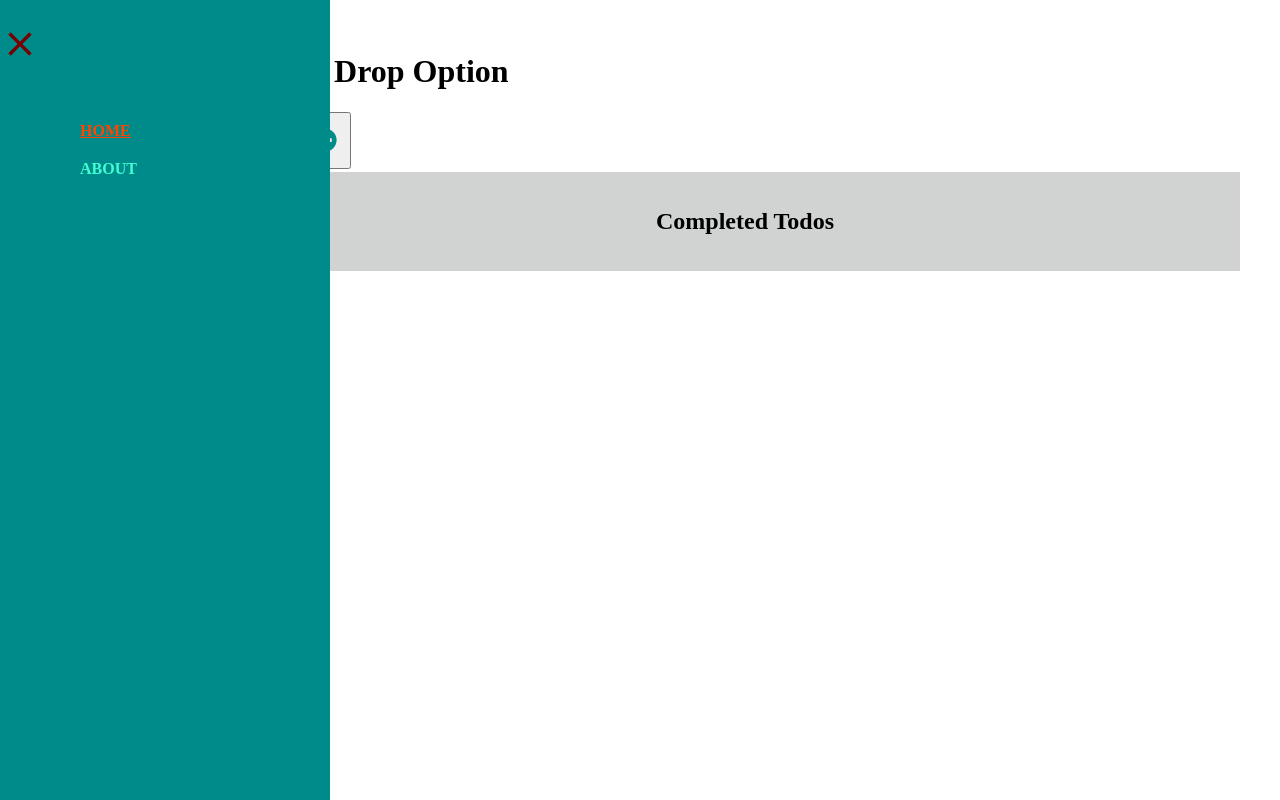
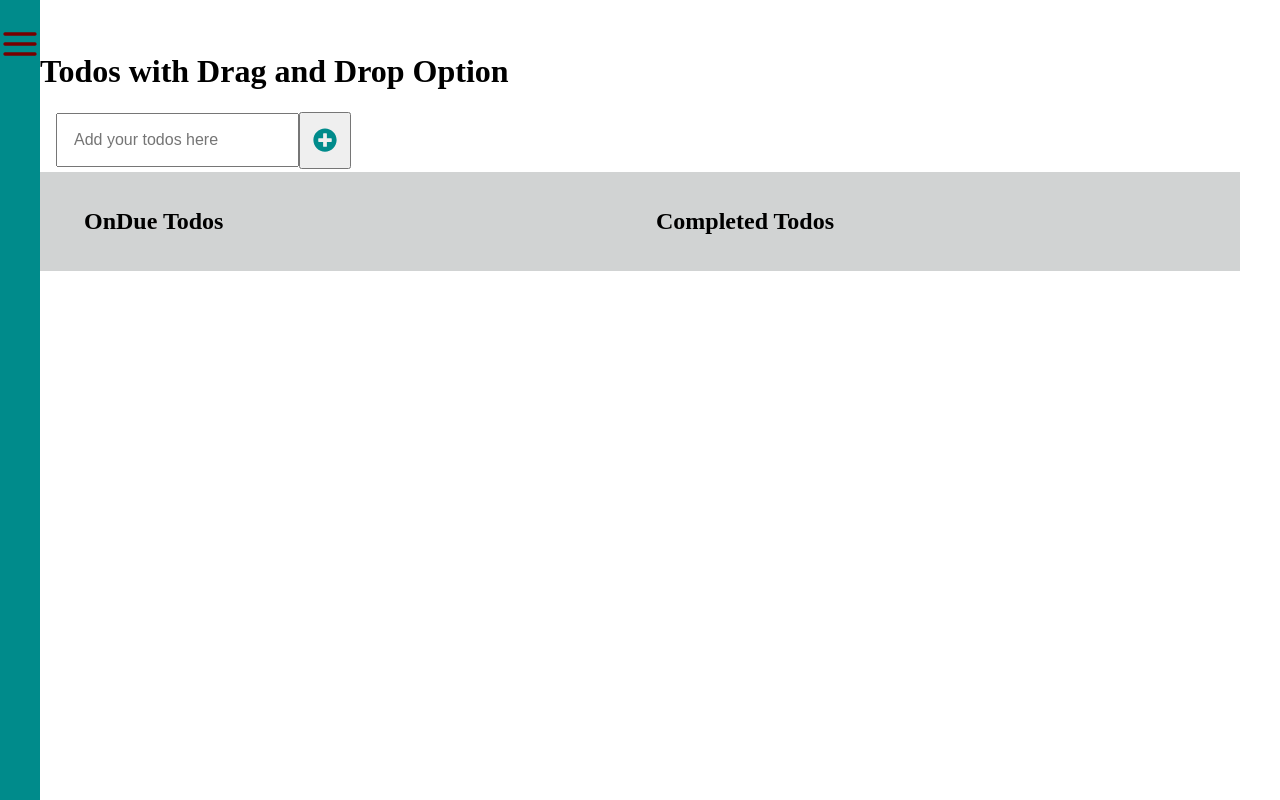
Before and after one commit to mengiefen/react-todo-app, a React (Create React App) app: page / in a window 1280 px wide. Built offline with nearby package versions, Linux system fonts and the light colour scheme; the HTML template or start-up script is replaced by a standard one.

Commit message:
modify Navabar initial open state

```diff
--- a/src/Pages/Navbar.jsx
+++ b/src/Pages/Navbar.jsx
@@ -16,7 +16,7 @@ function Navbar() {
       text: 'About',
     },
   ];
-  const [navbarOpen, setNavbarOpen] = useState(true);
+  const [navbarOpen, setNavbarOpen] = useState(false);
   const handleToggle = () => {
     setNavbarOpen(!navbarOpen);
   };
```
